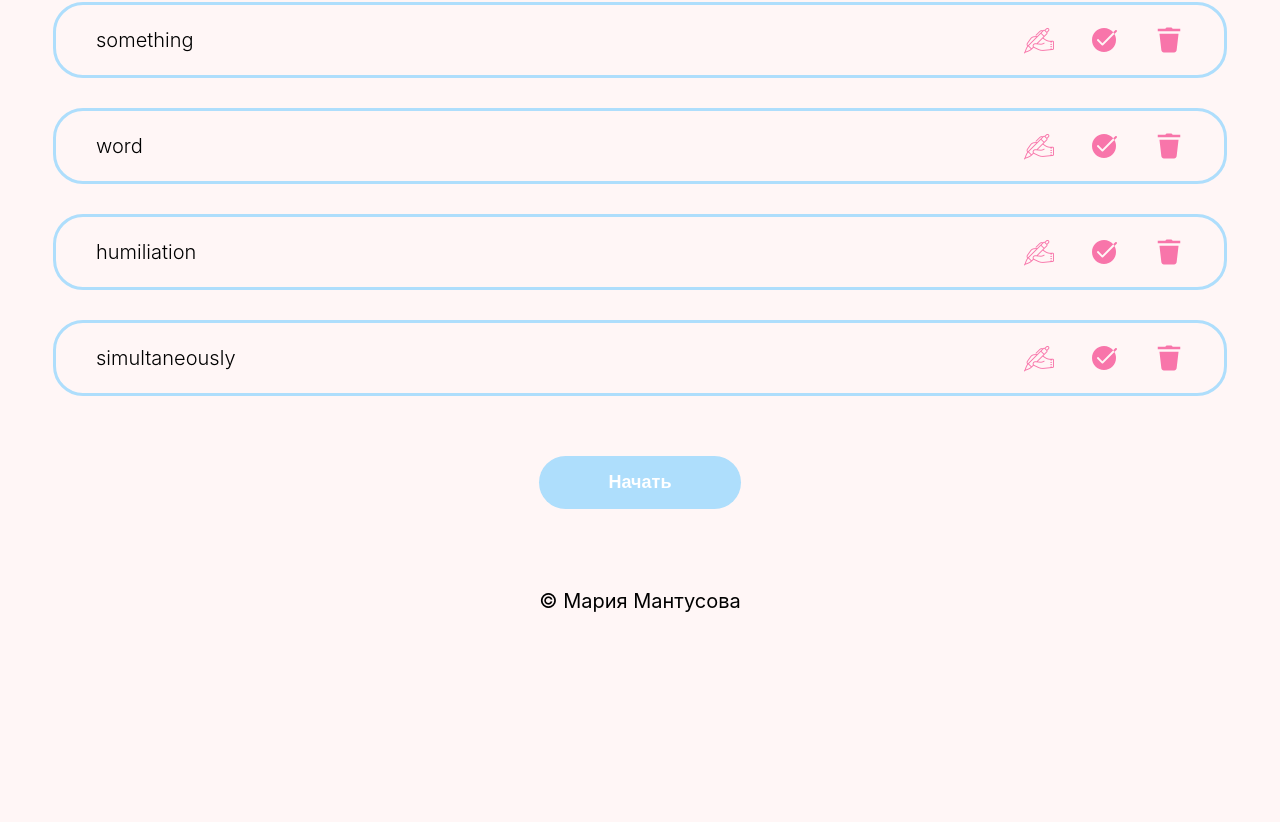
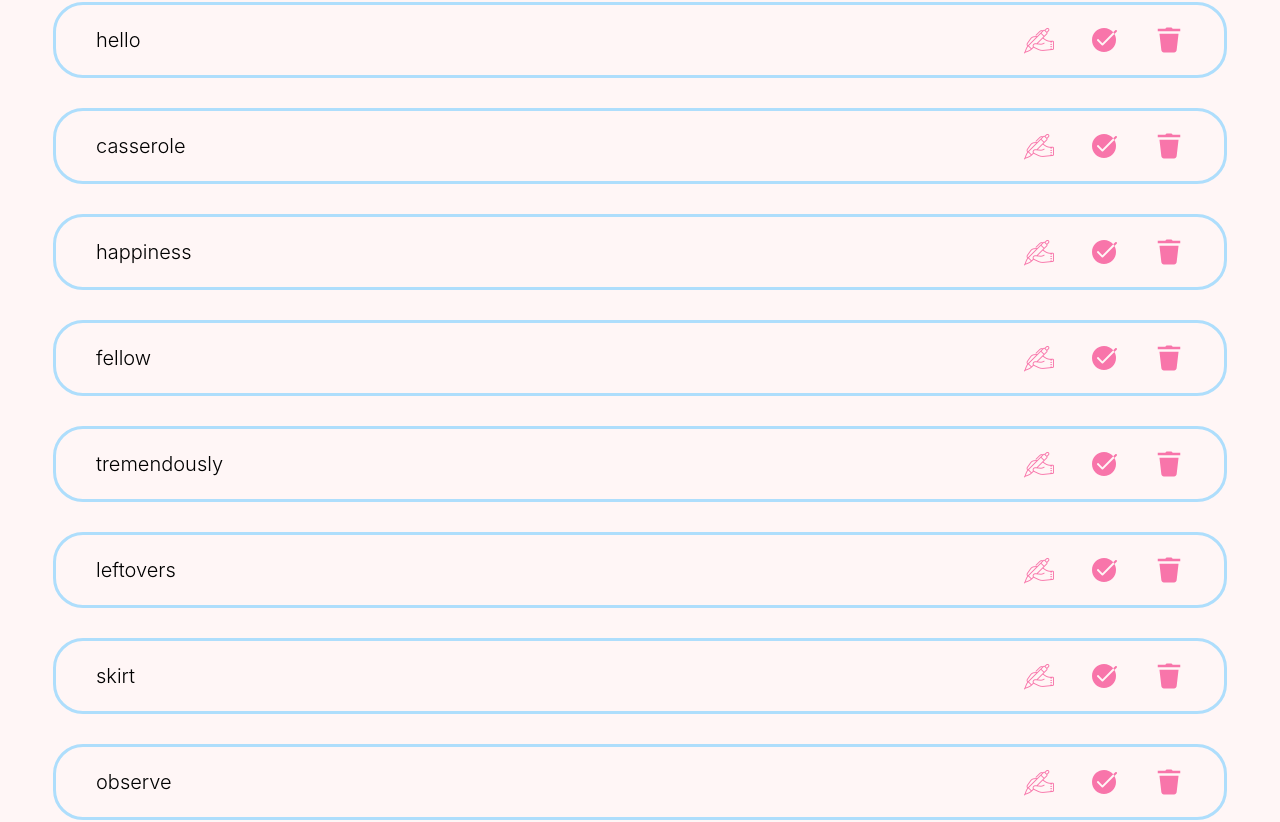
Before and after one commit to MariaMantusova/LangLearn_frontend, a React (Create React App) app: page /words-all in a window 1280 px wide. Shown: the part 238-1060 px from the top of the page. Before the commit the page ends 881 px from the top, so only its background shows below. Built offline with nearby package versions, Linux system fonts and the light colour scheme.

Commit message:
feat: add functions and showing real words on words page

```diff
--- a/src/components/App/App.tsx
+++ b/src/components/App/App.tsx
@@ -7,21 +7,26 @@ import WordsPage from "../WordsPage/WordsPage";
 import LoginPage from "../LoginPage/LoginPage";
 import RegisterPage from "../RegisterPage/RegisterPage";
 import {Link} from "react-router-dom";
+import {findLearnedWords, findNewWords} from "../../utils/functions";
+import {wordsArray} from "../../data";
 
 function App() {
+    const learnedWords = findLearnedWords(wordsArray);
+    const newWords = findNewWords(wordsArray);
+
     return (
         <Routes>
             <Route path="/" element={<Main/>}/>
             <Route path="/profile" element={<ProfilePage/>}/>
             <Route path="/learn" element={<LearningPage/>}/>
-      <Route path="/words-all" element={<WordsPage buttonText="Начать" wordsType="все"/>}/>
-        <Route path="/words-new" element={<WordsPage buttonText="Изучение" wordsType="новые"
+            <Route path="/words-all" element={<WordsPage buttonText="Начать" wordsType="все" words={wordsArray}/>}/>
+            <Route path="/words-new" element={<WordsPage buttonText="Изучение" wordsType="новые" words={newWords}
                                                          children={
                                                              <Link className="words-page__link" to="/words-learned">Перейти
                                                                  к выученным словам &#8594;
                                                              </Link>
                                                          }/>}/>
-        <Route path="/words-learned" element={<WordsPage buttonText="Повторение" wordsType="выученные"
+            <Route path="/words-learned" element={<WordsPage buttonText="Повторение" wordsType="выученные" words={learnedWords}
                                                              children={
                                                                  <Link className="words-page__link" to="/words-new">Перейти
                                                                      к новым словам &#8594;
--- a/src/components/WordsPage/WordsPage.tsx
+++ b/src/components/WordsPage/WordsPage.tsx
@@ -4,6 +4,7 @@ import Header from "../Header/Header";
 import Footer from "../Footer/Footer";
 import {IWordsPageProps} from "../../interfaces/interfacesForProps";
 import WordLine from "../WordLine/WordLine";
+import {IWordInterface} from "../../interfaces/mainInterfaces";
 
 function WordsPage(props: IWordsPageProps) {
     return (
@@ -12,10 +13,9 @@ function WordsPage(props: IWordsPageProps) {
             <section className="words-page">
                 <h1 className="words-page__title">Мария, ваши {props.wordsType} слова</h1>
                 <ul className="words-page__words">
-                    <WordLine word="something" translation="что-то"/>
-                    <WordLine word="word" translation="слово"/>
-                    <WordLine word="humiliation" translation="унижение"/>
-                    <WordLine word="simultaneously" translation="одновременно"/>
+                    {props.words.map((word: IWordInterface) => (
+                        <WordLine word={word.word} translation={word.translation} key={word._id}/>
+                    ))}
                 </ul>
                 <button className="words-page__button">{props.buttonText}</button>
                 {props.children}
--- /dev/null
+++ b/src/data.ts
@@ -0,0 +1,83 @@
+import {IWordInterface} from "./interfaces/mainInterfaces";
+
+const wordsArray: IWordInterface[] = [
+    {
+        "_id": "6543a42014402a725442b06c",
+        "word": "hello",
+        "translation": "привет",
+        "isLearned": false,
+        "userId": "6543a3b3b79ad6a98bb36f2c",
+    },
+    {
+        "_id": "6543a42014402a725442b05c",
+        "word": "casserole",
+        "translation": "кастрюля",
+        "isLearned": false,
+        "userId": "6543a3b3b79ad6a98bb36f2c",
+    },
+    {
+        "_id": "6543a42014402a725442b04c",
+        "word": "happiness",
+        "translation": "счастье",
+        "isLearned": false,
+        "userId": "6543a3b3b79ad6a98bb36f2c",
+    },
+    {
+        "_id": "6543a42014402a725442b03c",
+        "word": "fellow",
+        "translation": "парень",
+        "isLearned": true,
+        "userId": "6543a3b3b79ad6a98bb36f2c",
+    },
+    {
+        "_id": "6543a42014402a725442b02c",
+        "word": "tremendously",
+        "translation": "чрезвычайно",
+        "isLearned": false,
+        "userId": "6543a3b3b79ad6a98bb36f2c",
+    },
+    {
+        "_id": "6543a42014402a725442b01c",
+        "word": "leftovers",
+        "translation": "остатки",
+        "isLearned": false,
+        "userId": "6543a3b3b79ad6a98bb36f2c",
+    },
+    {
+        "_id": "6543a42014402a725442b16c",
+        "word": "skirt",
+        "translation": "обходить",
+        "isLearned": true,
+        "userId": "6543a3b3b79ad6a98bb36f2c",
+    },
+    {
+        "_id": "6543a42014402a725442b96c",
+        "word": "observe",
+        "translation": "наблюдать",
+        "isLearned": false,
+        "userId": "6543a3b3b79ad6a98bb36f2c",
+    },
+    {
+        "_id": "6543a42014402a725442b46c",
+        "word": "track",
+        "translation": "отслеживать",
+        "isLearned": false,
+        "userId": "6543a3b3b79ad6a98bb36f2c",
+    },
+    {
+        "_id": "6543a42014402a725442b56c",
+        "word": "humiliation",
+        "translation": "унижение",
+        "isLearned": true,
+        "userId": "6543a3b3b79ad6a98bb36f2c",
+    },
+    {
+        "_id": "6543a42014402a725442b66c",
+        "word": "patty",
+        "translation": "пирожок",
+        "isLearned": true,
+        "userId": "6543a3b3b79ad6a98bb36f2c",
+    },
+]
+
+export {wordsArray}
--- a/src/interfaces/interfacesForProps.ts
+++ b/src/interfaces/interfacesForProps.ts
@@ -1,4 +1,5 @@
 import {ReactNode} from "react";
+import {IWordInterface} from "./mainInterfaces";
 
 export interface IHeaderProps {
     path: string
@@ -58,6 +59,7 @@ export interface IWordsPageProps {
     wordsType: string
     buttonText: string
     children?: ReactNode
+    words: IWordInterface[]
 }
 
 export interface IOpportunitiesProps {
--- /dev/null
+++ b/src/interfaces/mainInterfaces.ts
@@ -0,0 +1,7 @@
+export interface IWordInterface {
+    word: string
+    translation: string
+    isLearned: boolean
+    userId: string
+    _id: string
+}
--- /dev/null
+++ b/src/utils/functions.ts
@@ -0,0 +1,9 @@
+import {IWordInterface} from "../interfaces/mainInterfaces";
+
+export function findLearnedWords(wordsArray: IWordInterface[]): IWordInterface[] {
+    return wordsArray.filter((word) => word.isLearned)
+}
+
+export function findNewWords(wordsArray: IWordInterface[]): IWordInterface[] {
+    return wordsArray.filter((word) => !word.isLearned)
+}
```
Lines whose indentation alone changed are shown as unchanged.
